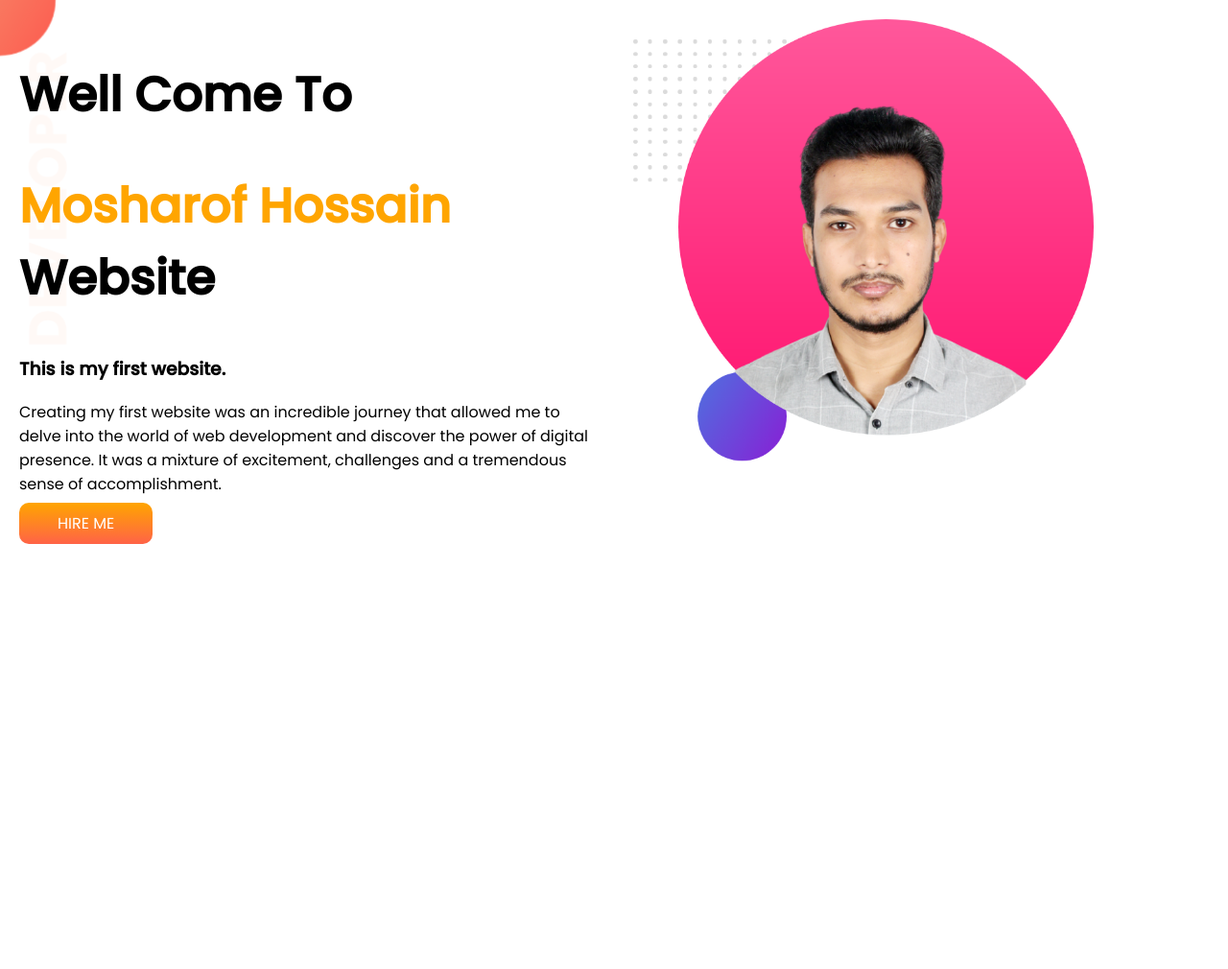
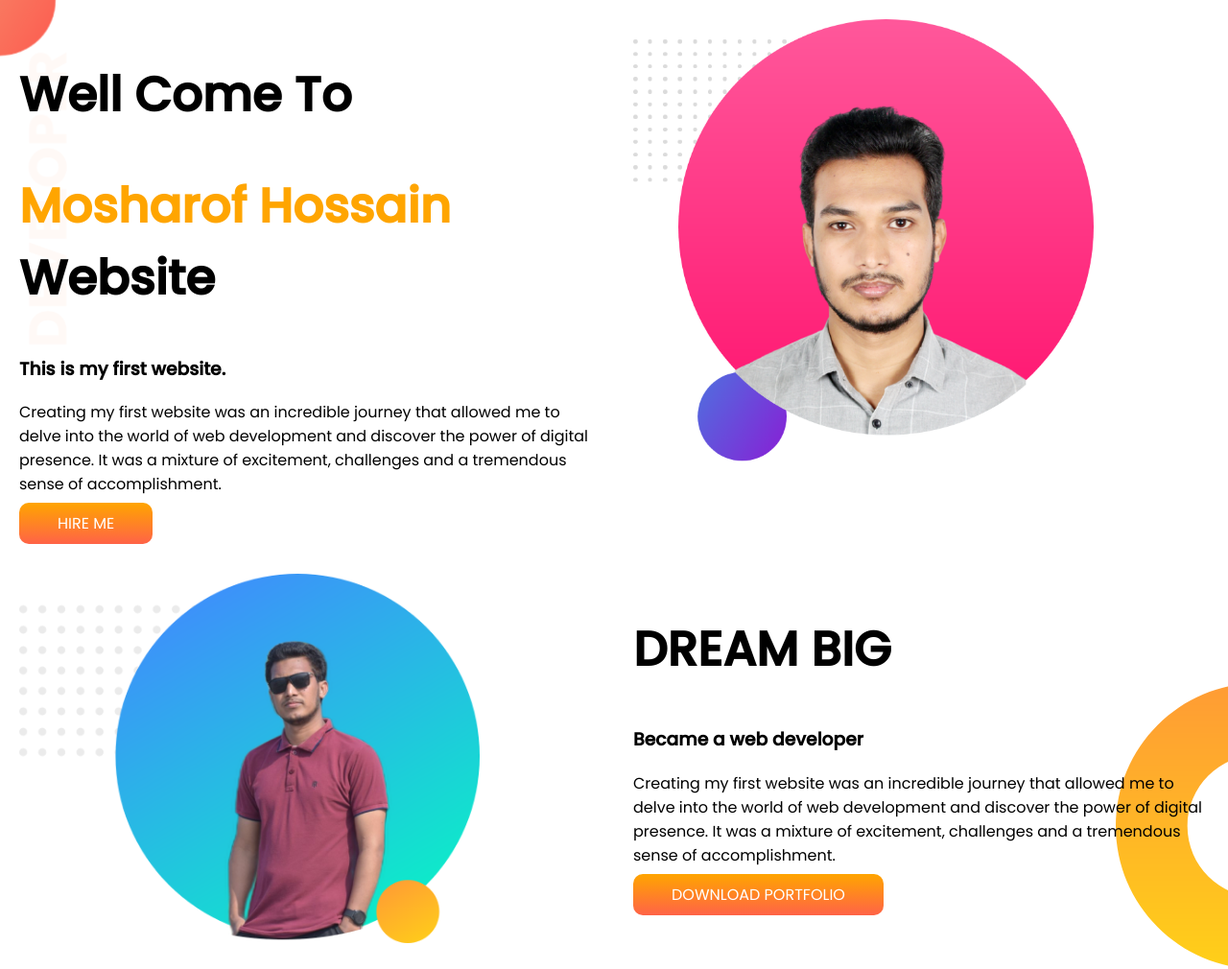
Before and after one commit to MosharofHossain1998/First-Portfolio, a plain HTML site: page index.html in a window 1280 px wide. Shown: the whole page at 96% size. Before the commit the page ends 800 px from the top, so only its background shows below. Drawn offline with Linux system fonts and the light colour scheme.

Commit message:
Dream Big Section

```diff
--- a/index.html
+++ b/index.html
@@ -35,6 +35,23 @@
 
     </section>
 
+    <section class="Dream-Big">
+        <div class="half-width">
+            <img src="images/profile-2.png" alt="Mosharof">
+        </div>
+
+        <div class="half-width">
+            <h1>DREAM BIG</h1>
+            <h3>Became a web developer</h3>
+            <p>Creating my first website was an incredible journey that allowed me to delve into the world of web
+                development and discover the power of digital presence. It was a mixture of excitement, challenges and a
+                tremendous sense of accomplishment.</p>
+
+            <a class="link-button" target="_blank"
+                href="https://github.com/MosharofHossain1998/First-Portfolio">DOWNLOAD PORTFOLIO</a>
+        </div>
+    </section>
+
 </body>
 
 </html>
--- a/style.css
+++ b/style.css
@@ -33,3 +33,9 @@ section {
     background-image: url(images/top-banner.png);
     background-repeat: no-repeat;
 }
+
+.Dream-Big {
+    background-image: url(images/dream-bg.png);
+    background-repeat: no-repeat;
+    background-position: right bottom;
+}
```
Also changed, not shown: images/dream-bg.png (added), images/profile-2.png (added).
